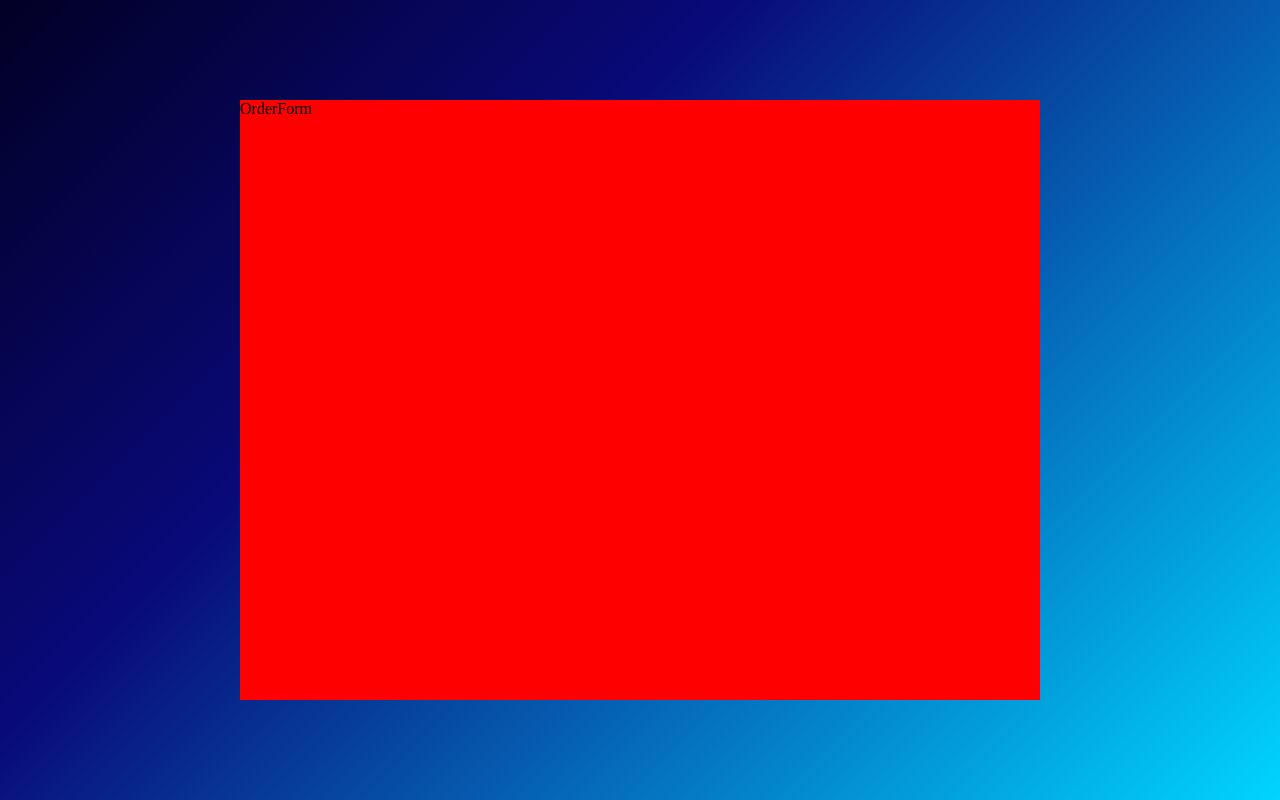
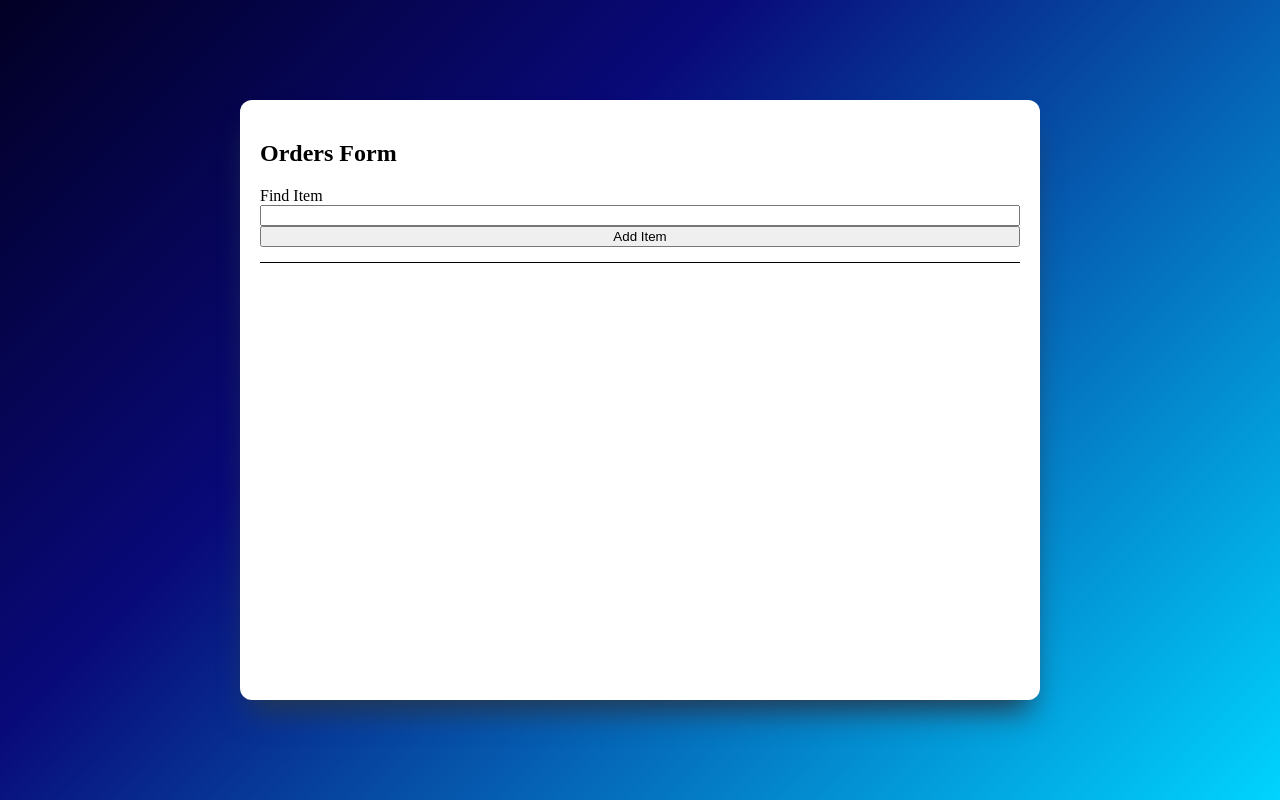
Before and after one commit to alanicio/react_ecommerce_frontend, a React (Vite) app: page / in a window 1280 px wide. Built offline with nearby package versions, Linux system fonts and the light colour scheme.

Commit message:
added layout of first part of OrderForm

```diff
--- a/src/components/OrderForm/OrderForm.css
+++ b/src/components/OrderForm/OrderForm.css
@@ -1,6 +1,9 @@
 .container {
-  background-color: red;
+  background-color: white;
   box-sizing: border-box;
   height: 600px;
   width: 800px;
+  border-radius: 12px;
+  box-shadow: rgb(38, 57, 77) 0px 20px 30px -10px;
+  padding: 20px 20px;
 }
--- a/src/components/OrderForm/OrderForm.jsx
+++ b/src/components/OrderForm/OrderForm.jsx
@@ -2,7 +2,20 @@ import React from "react";
 import "./OrderForm.css";
 
 const OrderForm = () => {
-  return <div className="container">OrderForm</div>;
+  return (
+    <div className="container">
+      <header>
+        <h2>Orders Form</h2>
+      </header>
+      <div className="row with-border-bottom pb-15">
+        <div className="col-100">
+          <label htmlFor="item">Find Item</label>
+          <input type="text" name="item" id="item" />
+          <button>Add Item</button>
+        </div>
+      </div>
+    </div>
+  );
 };
 
 export default OrderForm;
--- a/src/index.css
+++ b/src/index.css
@@ -20,3 +20,21 @@ body {
     rgba(0, 212, 255, 1) 100%
   );
 }
+
+.row {
+  display: flex;
+}
+
+.col-100 {
+  display: flex;
+  flex-direction: column;
+  width: 100%;
+}
+
+.pb-15 {
+  padding-bottom: 15px;
+}
+
+.with-border-bottom {
+  border-bottom: 1px solid black;
+}
```
